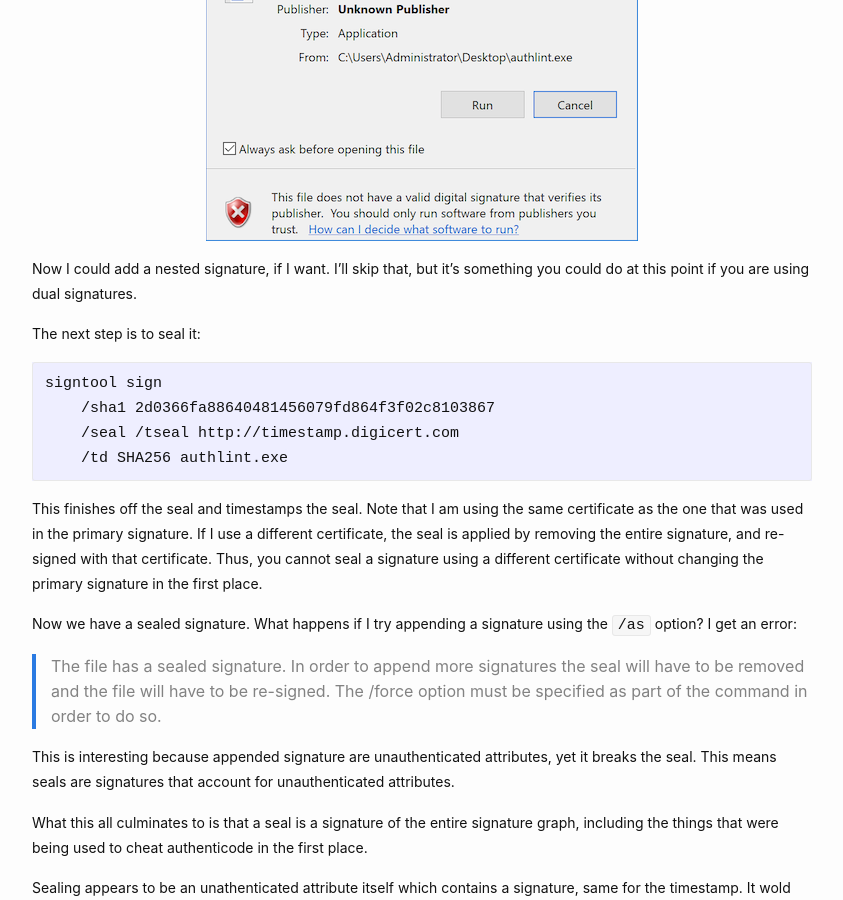
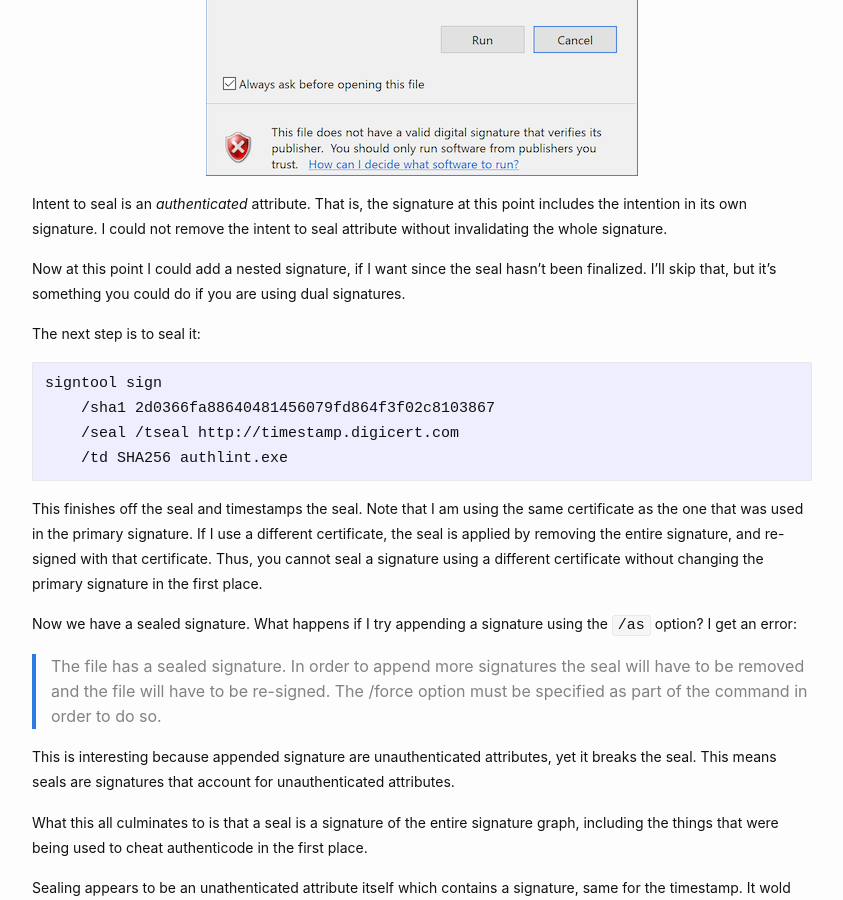
Before and after one commit to vcsjones/vcsjones.dev, a Jekyll site: the page built from _posts/2016-12-29-authenticode-sealing.md, in a window 1280 px wide and 900 px high, scrolled down 1066 px. Shown: the whole window, without its empty margins (218-1061 px from the left). Built offline with Jekyll 4.4.1, drawn with Linux system fonts in a browser that asks for light colours.

Commit message:
Still more derp-lessing.

```diff
--- a/_posts/2016-12-29-authenticode-sealing.md
+++ b/_posts/2016-12-29-authenticode-sealing.md
@@ -43,14 +43,15 @@ At this point the file has a primary signature, a time stamp, but the signature
 is not valid. It has been marked as "intent to seal" but no seal has been
 applied. Windows treats it as a bad signature if I try to run it.
 
+![Run Intent to Seal][2]
+
 Intent to seal is an *authenticated* attribute. That is, the signature at this
 point includes the intention in its own signature. I could not remove the
 intent to seal attribute without invalidating the whole signature.
 
-![Run Intent to Seal][2]
-
-Now I could add a nested signature, if I want. I'll skip that, but it's
-something you could do at this point if you are using dual signatures.
+Now at this point I could add a nested signature, if I want since the seal
+hasn't been finalized. I'll skip that, but it's something you could do if you
+are using dual signatures.
 
 The next step is to seal it:
 
```
